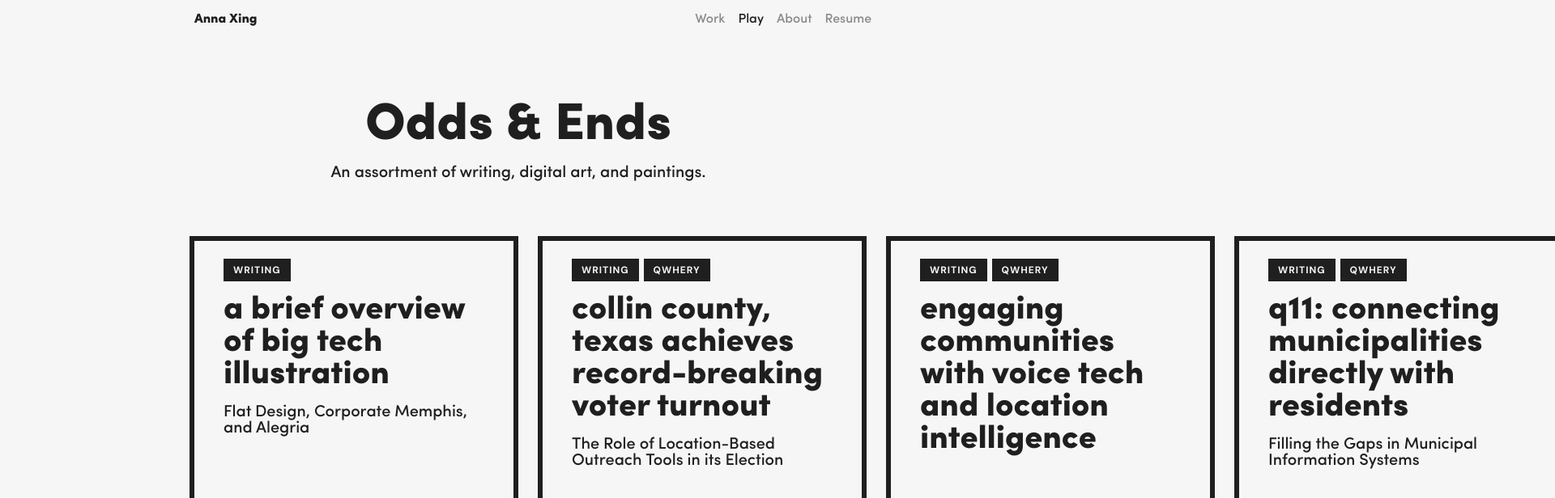
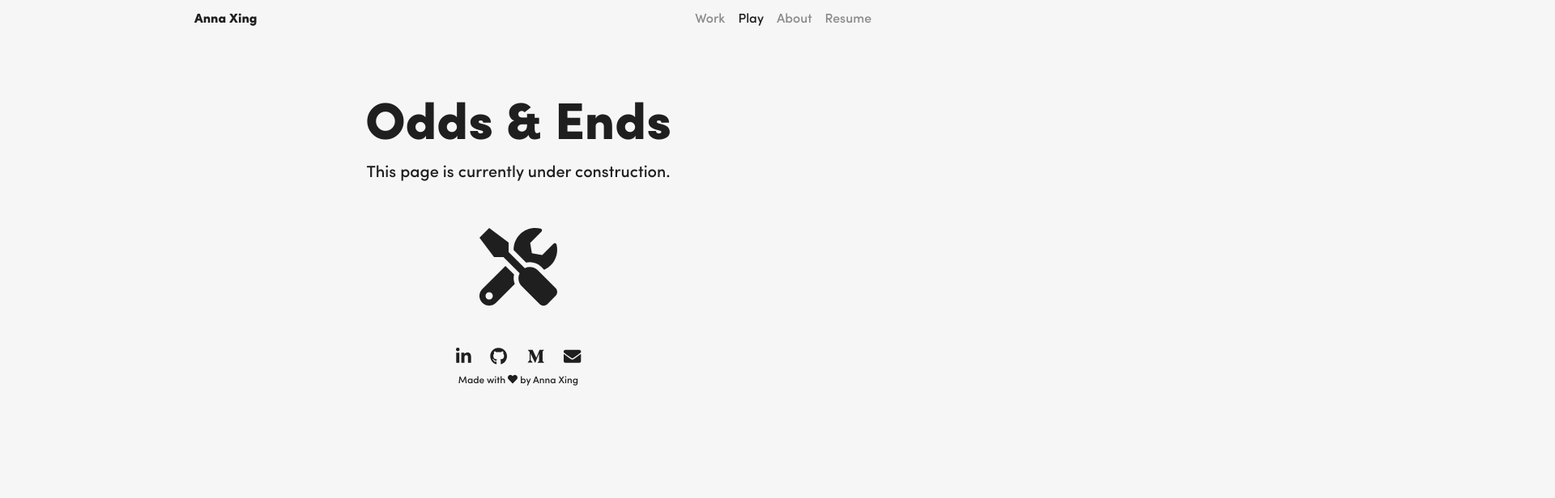
Before and after one commit to anna-xing/anna-xing.github.io, a React (Create React App) app: page /play in a window 1280 px wide. Shown: the top 616 px of the page at 81% size, 1920 px wide, since content can reach past the window. Built offline with nearby package versions, Linux system fonts and the light colour scheme.

Commit message:
Added temporary filler for Play pg

```diff
--- a/src/pages/PlayPage.js
+++ b/src/pages/PlayPage.js
@@ -1,15 +1,11 @@
 import React from 'react';
+
+import { FontAwesomeIcon } from '@fortawesome/react-fontawesome';
+import { faTools } from '@fortawesome/free-solid-svg-icons';
 
 import {
     BannerText,
-    HeadingText,
     BodyText,
-    TagContainer,
-    TagText,
-    Tag,
-    SingleCardContainer,
-    SingleTextCard,
-    SingleCardsGrid,
     BannerContainer,
 } from './../components';
 
@@ -18,57 +14,12 @@ export const PlayPage = ({theme}) => {
         <React.Fragment>
             <BannerContainer>
                 <BannerText>Odds & Ends</BannerText>
-                <BodyText>An assortment of writing, digital art, and paintings.</BodyText>
+                <BodyText>This page is currently under construction.</BodyText>
             </BannerContainer>
-            <SingleCardsGrid>
-                <a href="https://anna-xing.medium.com/a-brief-overview-of-big-tech-illustration-flat-design-corporate-memphis-and-alegria-a9b54a35c6b1" target="_blank" rel="noopener noreferrer">
-                    <SingleCardContainer height={theme.cardSize.writingHeight}>
-                        <SingleTextCard>
-                            <TagContainer>
-                                <Tag><TagText>Writing</TagText></Tag>
-                            </TagContainer>
-                            <HeadingText>A Brief Overview of Big Tech Illustration</HeadingText>
-                            <BodyText>Flat Design, Corporate Memphis, and Alegria</BodyText>
-                        </SingleTextCard>
-                    </SingleCardContainer>
-                </a>
-                <a href="https://qwhery.com/collin-county-texas-achieves-record-breaking-turnout-with-location-based-outreach-tools/" target="_blank" rel="noopener noreferrer">
-                    <SingleCardContainer height={theme.cardSize.writingHeight}>
-                        <SingleTextCard>
-                            <TagContainer>
-                                <Tag><TagText>Writing</TagText></Tag>
-                                <Tag><TagText>Qwhery</TagText></Tag>
-                            </TagContainer>
-                            <HeadingText>Collin County, Texas Achieves Record-Breaking Voter Turnout</HeadingText>
-                            <BodyText>The Role of Location-Based Outreach Tools in its Election</BodyText>
-                        </SingleTextCard>
-                    </SingleCardContainer>
-                </a>
-                <a href="https://qwhery.com/introducing-the-qwhery-cloud/" rel='noopener noreferrer'>
-                    <SingleCardContainer height={theme.cardSize.writingHeight}>
-                        <SingleTextCard>
-                            <TagContainer>
-                                <Tag><TagText>Writing</TagText></Tag>
-                                <Tag><TagText>Qwhery</TagText></Tag>
-                            </TagContainer>
-                            <HeadingText>Engaging Communities with Voice Tech and Location Intelligence</HeadingText>
-                        </SingleTextCard>
-                    </SingleCardContainer>
-                </a>
-                <a href="https://qwhery.com/q11-connecting-municipalities-directly-with-residents/" rel='noopener noreferrer'>
-                    <SingleCardContainer height={theme.cardSize.writingHeight}>
-                        <SingleTextCard>
-                            <TagContainer>
-                                <Tag><TagText>Writing</TagText></Tag>
-                                <Tag><TagText>Qwhery</TagText></Tag>
-                            </TagContainer>
-                            <HeadingText>Q11: Connecting Municipalities Directly with Residents</HeadingText>
-                            <BodyText>Filling the Gaps in Municipal Information Systems</BodyText>
-                        </SingleTextCard>
-                    </SingleCardContainer>
-
-                </a>
-            </SingleCardsGrid>
+            <FontAwesomeIcon icon={faTools} size="6x" color={theme.color.textPrimary} />
+            <br />
+            <br />
+            <br />
         </React.Fragment>
     );
 };
```
